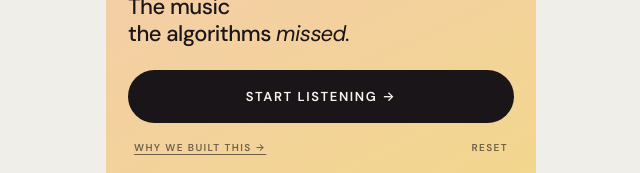
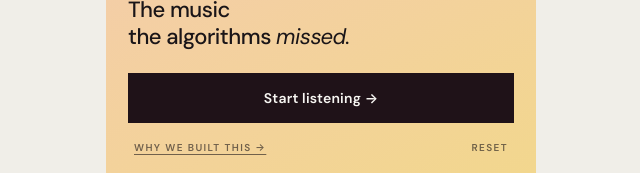
Before and after one commit to redtogreen/soundswipe, a React (Vite) app: page / in a window 1280 px wide. Shown: the part 614-787 px from the top of the page, without its empty margins (319-959 px from the left). Built offline with nearby package versions, Linux system fonts and the light colour scheme.

Commit message:
Splash CTA matches next-screen ink button; square all CTAs

```diff
--- a/src/index.css
+++ b/src/index.css
@@ -237,7 +237,7 @@ html, body {
   background: transparent;
   color: var(--ink);
   border: 1.5px solid var(--border-dark);
-  border-radius: var(--radius);
+  border-radius: 0;
   padding: 14px 24px;
   width: 100%;
   font-size: 14px;
@@ -246,7 +246,7 @@ html, body {
 .btn-amber {
   background: var(--accent-grad);
   color: var(--accent-on);
-  border-radius: var(--radius);
+  border-radius: 0;
   padding: 14px 24px;
   width: 100%;
   font-size: 14px;
@@ -1285,7 +1285,7 @@ html, body {
   background: var(--accent-grad);
   color: var(--accent-on);
   border: none;
-  border-radius: 6px;
+  border-radius: 0;
   padding: 6px 12px;
   font-family: var(--font-body);
   font-size: 12px;
@@ -1335,7 +1335,7 @@ html, body {
   background: transparent;
   color: var(--bg);
   border: 1px solid rgba(250, 244, 237, 0.35);
-  border-radius: 6px;
+  border-radius: 0;
   padding: 6px 10px;
   font-family: var(--font-body);
   font-size: 12px;
@@ -1438,7 +1438,7 @@ html, body {
   background: var(--accent-grad);
   color: var(--accent-on);
   border: none;
-  border-radius: 6px;
+  border-radius: 0;
   padding: 8px 14px;
   font-family: var(--font-body);
   font-size: 12px;
@@ -1597,7 +1597,7 @@ html, body {
   background: var(--bg-card);
   color: var(--ink);
   border: 1px solid var(--border-dark);
-  border-radius: var(--radius);
+  border-radius: 0;
   padding: 12px 14px;
   font-family: var(--font-body);
   font-size: 12px;
@@ -1872,32 +1872,6 @@ html, body {
 .splash-v2-tagline em {
   font-style: italic;
   font-weight: 500;
-}
-
-.splash-v2-cta {
-  display: flex;
-  align-items: center;
-  justify-content: center;
-  gap: 8px;
-  width: 100%;
-  background: var(--charcoal);
-  color: #FAF4ED;
-  border: none;
-  padding: 18px;
-  font-family: var(--font-body);
-  font-size: 13px;
-  font-weight: 600;
-  letter-spacing: 1.6px;
-  text-transform: uppercase;
-  border-radius: 999px;
-  cursor: pointer;
-  min-height: 52px;
-  transition: transform 0.15s, opacity 0.15s;
-}
-
-.splash-v2-cta:active {
-  transform: scale(0.98);
-  opacity: 0.92;
 }
 
 .splash-v2-micro {
@@ -2360,7 +2334,7 @@ html, body {
   padding: 14px 16px;
   background: var(--bg-card);
   border: 1px solid var(--border);
-  border-radius: var(--radius);
+  border-radius: 0;
   cursor: pointer;
   text-align: left;
   transition: background 0.15s, transform 0.1s, border-color 0.15s;
--- a/src/screens/SplashScreen.jsx
+++ b/src/screens/SplashScreen.jsx
@@ -17,7 +17,7 @@ export default function SplashScreen({ onStart, onOpenManifesto, onReset }) {
           The music<br />the algorithms <em>missed.</em>
         </p>
 
-        <button className="splash-v2-cta" onClick={onStart}>
+        <button className="btn btn-ink" onClick={onStart}>
           Start listening →
         </button>
 
```
